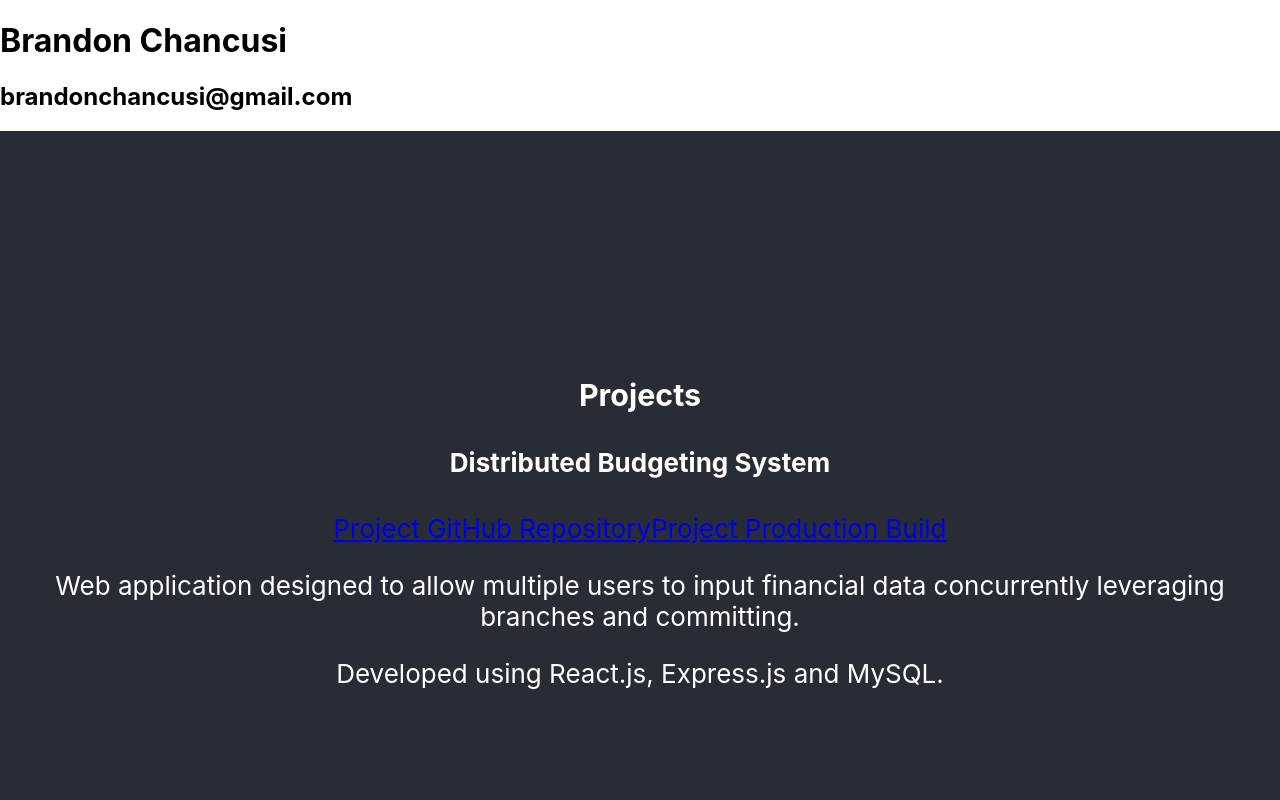
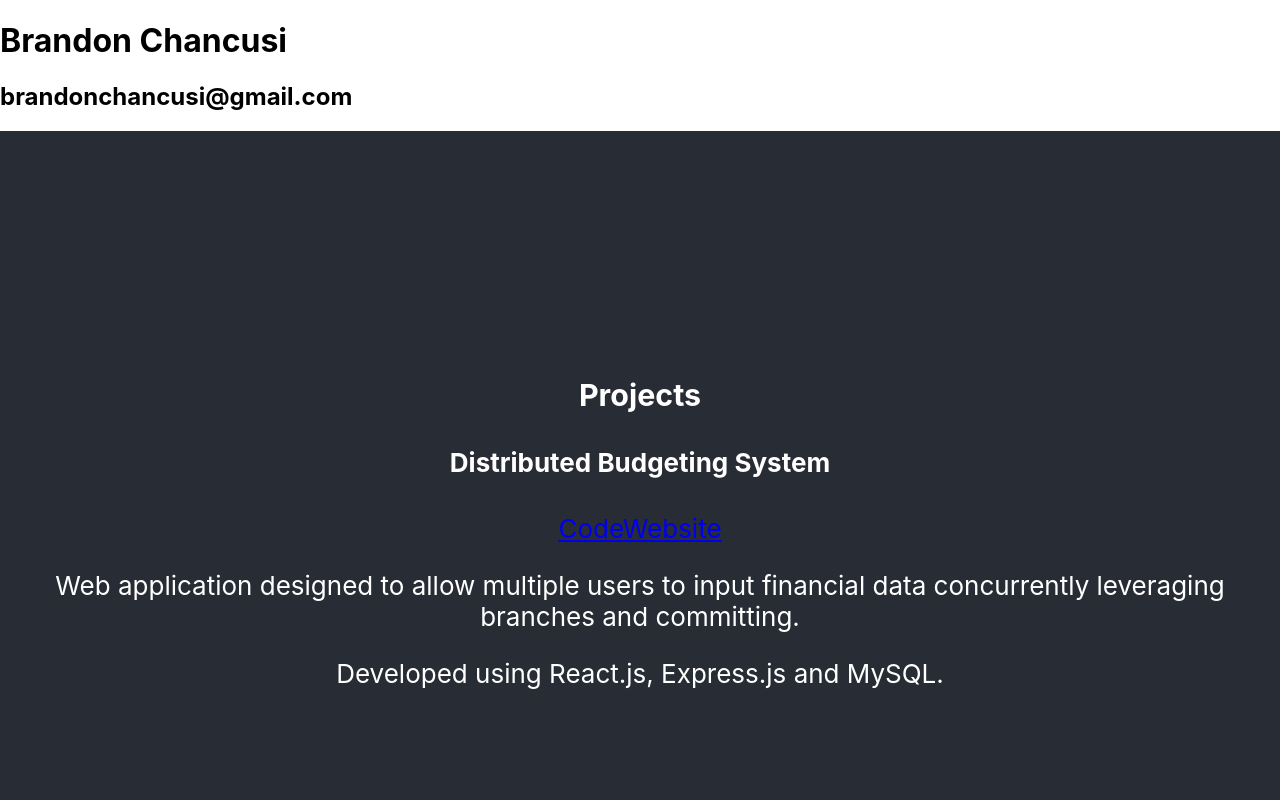
Before and after one commit to BChancusi/portfolio, a React (Create React App) app: page / in a window 1280 px wide. Shown: the top 800 px of the page. Built offline with nearby package versions, Linux system fonts and the light colour scheme.

Commit message:
Change link text

```diff
--- a/package.json
+++ b/package.json
@@ -1,5 +1,5 @@
 {
-  "homepage": "https://bchancusi.github.io/portfolio/",
+  "homepage": "https://bchancusi.github.io/portfolio",
   "name": "portfolio",
   "version": "0.1.0",
   "private": true,
--- a/src/App.js
+++ b/src/App.js
@@ -9,8 +9,8 @@ function App() {
                     <h3>Projects</h3>
                     <article>
                         <h4>Distributed Budgeting System</h4>
-                        <a href="https://github.com/BChancusi/distributed">Project GitHub Repository</a>
-                        <a href="https://hidden-basin-52987.herokuapp.com">Project Production Build</a>
+                        <a href="https://github.com/BChancusi/distributed">Code</a>
+                        <a href="https://hidden-basin-52987.herokuapp.com">Website</a>
 
                         <p>Web application designed to allow multiple users to input financial data
                             concurrently leveraging branches and committing.
```
